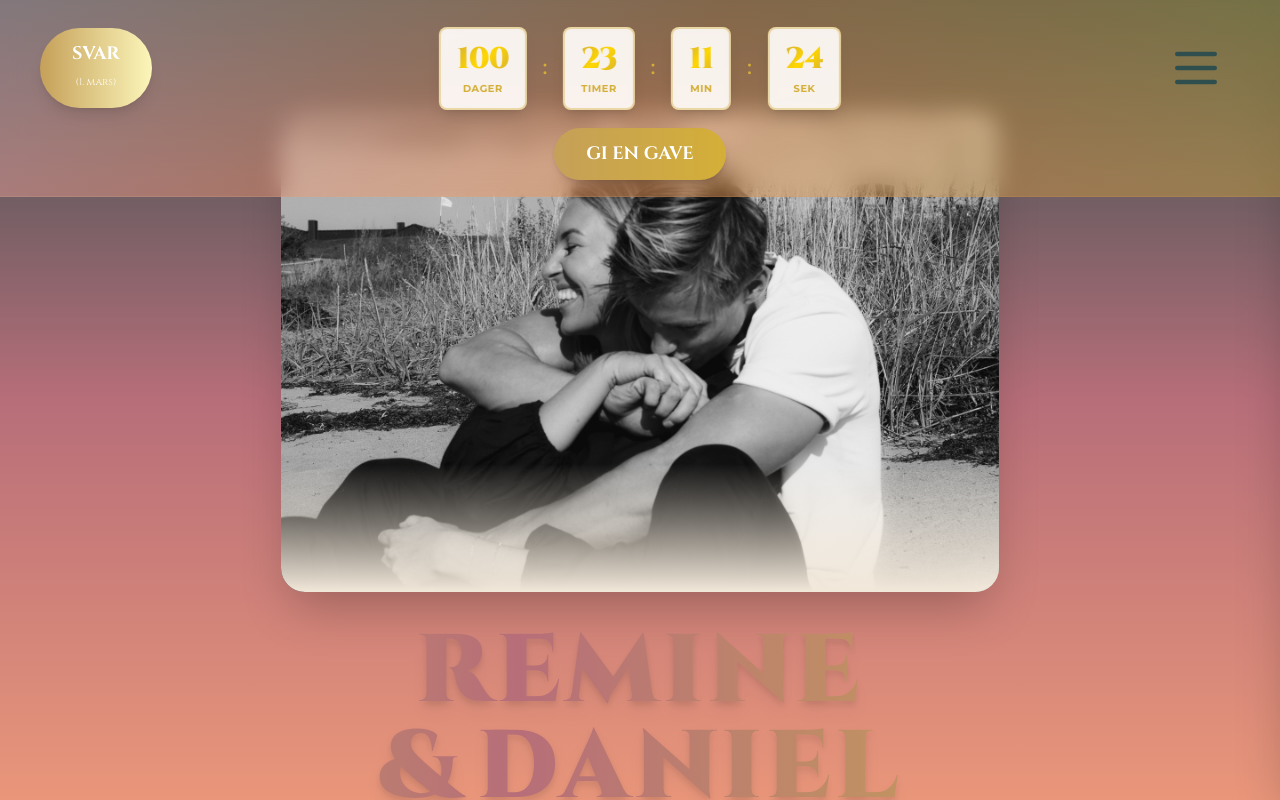
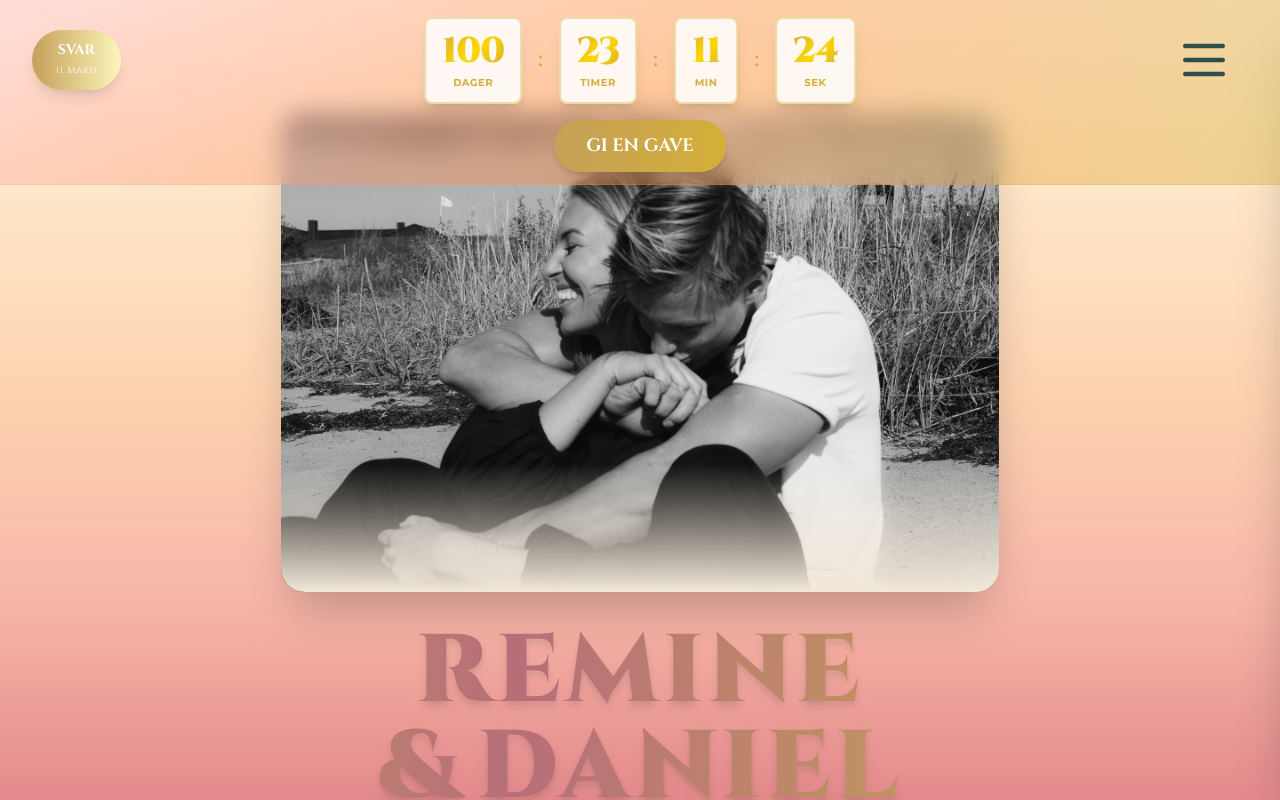
Before and after one commit to danielberling-db/bryllup-final, a React (Vite) app: page / in a window 1280 px wide. Shown: the top 800 px of the page. Built offline with nearby package versions, Linux system fonts and the light colour scheme.

Commit message:
Refactor Church, App, Intro, Timeline, and ScrollGradient components to improve layout consistency and visual appeal. Adjust background colors, padding, and text sizes for enhanced readability. Update gradient logic in ScrollGradient for a smoother transition effect.

```diff
--- a/src/App.jsx
+++ b/src/App.jsx
@@ -104,7 +104,7 @@ function App() {
         `}
       >
         {/* Navigation with Countdown - Sunset Gradient Header */}
-        <nav className="fixed top-0 left-0 w-full z-50 px-6 md:px-10 pt-6 md:pt-6 py-3 md:py-4 transition-all duration-300 backdrop-blur-md border-b border-antique-gold/20" style={{
+        <nav className="fixed top-0 left-0 w-full z-50 px-5 md:px-8 pt-4 md:pt-4 py-2 md:py-3 transition-all duration-300 backdrop-blur-md border-b border-antique-gold/20" style={{
           background: `linear-gradient(135deg, rgba(255, 182, 193, ${scrollY > 50 ? 0.85 : 0.4}), rgba(255, 140, 66, ${scrollY > 50 ? 0.85 : 0.4}), rgba(212, 175, 55, ${scrollY > 50 ? 0.85 : 0.4}))`
         }}>
            {/* Top Row: SVAR, Countdown, Menu */}
@@ -114,7 +114,7 @@ function App() {
                  href="https://forms.gle/g58x6q98UHBacM6z7"
                  target="_blank"
                  rel="noopener noreferrer"
-                 className="bg-gradient-to-r from-antique-gold to-[#FCF6BA] text-white px-5 md:px-8 py-3 md:py-3 rounded-full font-bold shadow-lg marshmallow-transform font-cinzel text-sm md:text-lg whitespace-nowrap flex flex-col items-center leading-tight"
+                 className="bg-gradient-to-r from-antique-gold to-[#FCF6BA] text-white px-4 md:px-6 py-2.5 md:py-2.5 rounded-full font-semibold shadow-lg marshmallow-transform font-cinzel text-xs md:text-sm whitespace-nowrap flex flex-col items-center leading-tight"
                >
                  <span>SVAR</span>
                  <span className="text-[10px] font-normal opacity-90">(1. mars)</span>
@@ -138,7 +138,7 @@ function App() {
                    {index > 0 && <span className="text-[#D4AF37] font-cinzel text-xs md:text-xl font-bold mx-0.5 md:mx-1">:</span>}
                    <div className="text-center bg-white/90 backdrop-blur-sm border-2 border-[#D4AF37]/40 rounded md:rounded-lg px-1.5 md:px-4 py-1 md:py-3 shadow-lg hover:shadow-xl transition-all duration-300">
                    <div
-                       className="font-cinzel text-xs md:text-3xl font-black tracking-tight"
+                       className="font-cinzel text-sm md:text-4xl font-black tracking-tight"
                      style={{
                        background: 'linear-gradient(135deg, #D4AF37 0%, #FFD700 50%, #D4AF37 100%)',
                        WebkitBackgroundClip: 'text',
--- a/src/components/Church.jsx
+++ b/src/components/Church.jsx
@@ -30,7 +30,7 @@ const Church = () => {
         />
       </div>
 
-      <div className="relative z-10 backdrop-blur-lg bg-white/15 border border-white/40 shadow-[0_8px_32px_0_rgba(0,0,0,0.15)] p-8 md:p-12 rounded-lg max-w-sm md:max-w-md text-center mx-auto transition-all duration-300">
+      <div className="relative z-10 backdrop-blur-md bg-slate-900/18 border border-white/40 shadow-[0_8px_32px_0_rgba(0,0,0,0.15)] p-8 md:p-12 rounded-lg max-w-sm md:max-w-md text-center mx-auto transition-all duration-300">
         <h2
           className="font-cinzel text-3xl md:text-4xl font-bold mb-4 drop-shadow-lg bg-gradient-to-r from-amber-200 via-orange-300 to-rose-300 bg-clip-text text-transparent"
         >
@@ -56,7 +56,7 @@ const Church = () => {
 
         <div className="my-6 font-montserrat space-y-1 font-semibold drop-shadow-lg bg-gradient-to-r from-amber-200 via-orange-300 to-rose-300 bg-clip-text text-transparent">
           <p>Adresse:</p>
-          <p>Jegersbergveien 2, 4630 Kristiansand S</p>
+          <p>Jegersbergveien 2, 4630 Kristiansand</p>
           <p className="text-sm mt-2">
             Det er gode parkeringsmuligheter på stedet,<br />så gjerne kom tidlig.
           </p>
--- a/src/components/Intro.jsx
+++ b/src/components/Intro.jsx
@@ -14,11 +14,11 @@ const Intro = ({ show }) => {
       <div className="absolute inset-0 bg-white/45 backdrop-blur-3xl" />
 
       {/* Centered welcome text */}
-      <div className="relative max-w-3xl mx-auto px-8 text-center intro-fade-zoom">
+      <div className="relative max-w-3xl mx-auto px-6 text-center intro-fade-zoom">
         <h1
           className="
             font-cinzel font-black tracking-[0.25em] uppercase
-            text-3xl sm:text-4xl md:text-5xl
+            text-[clamp(1.6rem,7vw,3.5rem)]
             bg-gradient-to-r from-amber-200 via-orange-300 to-rose-300
             bg-clip-text text-transparent drop-shadow-sm
           "
--- a/src/components/ScrollGradient.jsx
+++ b/src/components/ScrollGradient.jsx
@@ -4,11 +4,12 @@ const ScrollGradient = () => {
   const [scrollProgress, setScrollProgress] = useState(0);
 
   useEffect(() => {
+    // Keep a lightweight listener in case we later want subtle parallax or effects.
     const handleScroll = () => {
       const windowHeight = window.innerHeight;
       const documentHeight = document.documentElement.scrollHeight - windowHeight;
       const scrolled = window.scrollY;
-      const progress = scrolled / documentHeight;
+      const progress = documentHeight > 0 ? scrolled / documentHeight : 0;
       setScrollProgress(progress);
     };
 
@@ -18,22 +19,16 @@ const ScrollGradient = () => {
     return () => window.removeEventListener('scroll', handleScroll);
   }, []);
 
-  const getGradient = () => {
-    if (scrollProgress < 0.25) {
-      const localProgress = scrollProgress / 0.25;
-      return `linear-gradient(to bottom,
-        rgb(224, 247, 250) 0%,
-        rgb(255, 248, 225) 100%)`;
-    } else if (scrollProgress < 0.75) {
-      return 'rgb(255, 248, 225)';
-    } else {
-      const localProgress = (scrollProgress - 0.75) / 0.25;
-      return `linear-gradient(to bottom,
-        rgb(47, 79, 79) 0%,
-        rgb(183, 110, 121) 50%,
-        rgb(233, 150, 122) 100%)`;
-    }
-  };
+  // Single continuous gradient from soft sunrise at top to warm sunset at bottom
+  const getGradient = () =>
+    `linear-gradient(
+      to bottom,
+      #FFF8E9 0%,
+      #FFE6C7 25%,
+      #FDD2B0 50%,
+      #F7B6A8 75%,
+      #E48A8C 100%
+    )`;
 
   return (
     <div
--- a/src/components/Timeline.jsx
+++ b/src/components/Timeline.jsx
@@ -96,7 +96,7 @@ const Timeline = () => {
   }, []);
 
   return (
-    <section id="timeline-section" className="relative w-full max-w-full m-0 flex flex-col items-center justify-center py-12 md:py-32 bg-transparent overflow-hidden">
+    <section id="timeline-section" className="relative w-full max-w-full m-0 flex flex-col items-center justify-center py-10 md:py-24 bg-transparent overflow-hidden">
       <div className="max-w-6xl mx-auto px-4 sm:px-6 relative" ref={containerRef}>
         <h2 className="text-center font-vibes text-7xl md:text-8xl mb-20" style={{
           background: 'linear-gradient(135deg, #B76E79, #C5A059)',
```
